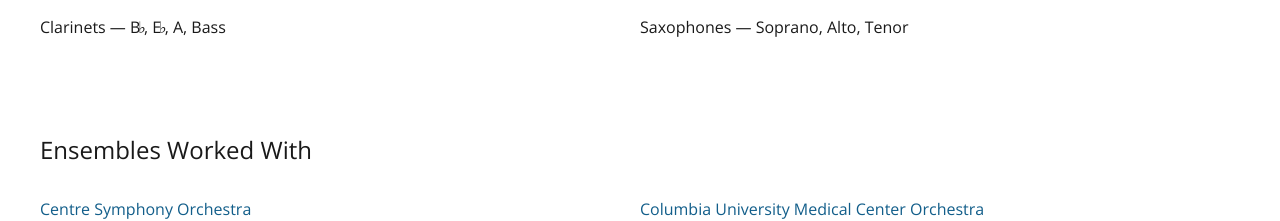
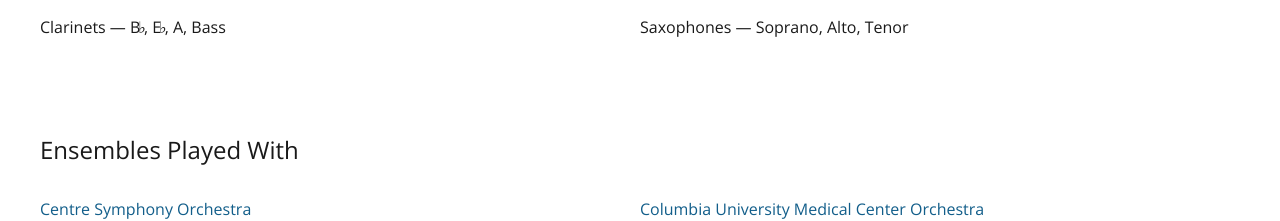
Before and after one commit to mb4828/mb-website, a Next.js app: page /music in a window 1280 px wide. Shown: the part 1000-1221 px from the top of the page. Built offline with nearby package versions, Linux system fonts and the light colour scheme.

Commit message:
Change header from 'Worked With' to 'Played With'

```diff
--- a/src/app/music/page.tsx
+++ b/src/app/music/page.tsx
@@ -59,7 +59,7 @@ export default function MusicPage() {
         </Reveal>
 
         <Reveal>
-          <h2>Ensembles Worked With</h2>
+          <h2>Ensembles Played With</h2>
           <ul>
             <li>
               <Link href="https://www.centresymphony.com" target="_blank" rel="noopener">
```
